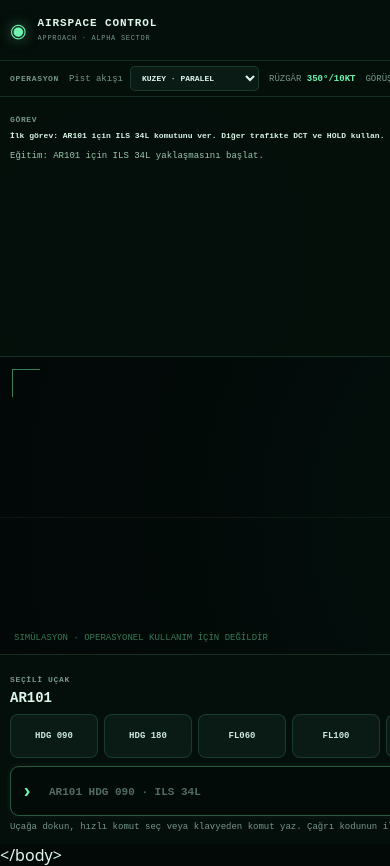
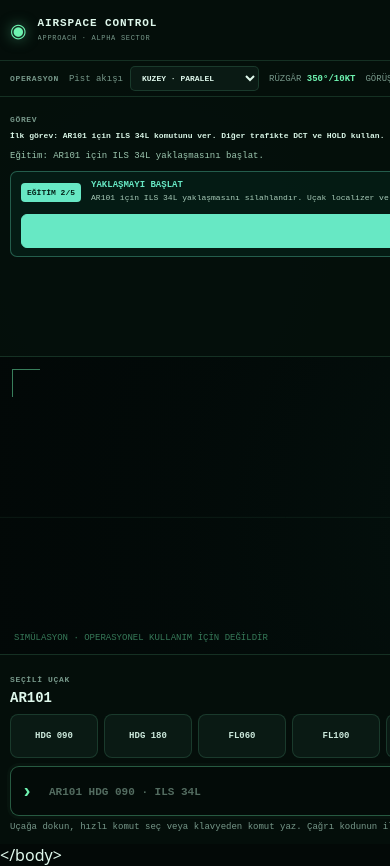
Before and after one commit to bugrabilim/atc, a React (Vite) app: page / in a window 390 px wide. Shown: the top 866 px of the page. Built offline with nearby package versions, Linux system fonts and the light colour scheme.

Commit message:
feat: add guided first-landing tutorial

```diff
--- a/src/engine/progression.ts
+++ b/src/engine/progression.ts
@@ -1,4 +1,32 @@
 import type { GameState } from './types';
+
+export interface TrainingGuide {
+  step: number;
+  totalSteps: number;
+  title: string;
+  message: string;
+  callsign?: string;
+  command?: string;
+}
+
+export function trainingGuide(state: GameState, trainingCallsign: string | null, runwayId: string | null): TrainingGuide | null {
+  if (!trainingCallsign || !runwayId || state.landed > 0) return null;
+  const aircraft = state.aircraft.find((item) => item.callsign === trainingCallsign);
+  if (!aircraft) return { step: 5, totalSteps: 5, title: 'İLK İNİŞ TAMAMLANDI', message: 'İlk geliş radardan çıktı. Artık diğer trafik üzerinde aynı döngüyü uygulayabilirsin.' };
+  if (state.selectedCallsign !== trainingCallsign) {
+    return { step: 1, totalSteps: 5, title: 'UÇAĞI SEÇ', message: `${trainingCallsign} uçuş şeridine veya radar etiketine dokun. Seçili uçak komutların hedefidir.`, callsign: trainingCallsign };
+  }
+  if (!aircraft.approach) {
+    return { step: 2, totalSteps: 5, title: 'YAKLAŞMAYI BAŞLAT', message: `${trainingCallsign} için ILS ${runwayId} yaklaşmasını silahlandır. Uçak localizer ve glideslope'a uygun konuma geldiğinde otomatik capture yapar.`, callsign: trainingCallsign, command: `ILS ${runwayId}` };
+  }
+  if (aircraft.approach.status === 'armed') {
+    return { step: 3, totalSteps: 5, title: 'CAPTURE BEKLE', message: `${trainingCallsign} ILS'e yönleniyor. Yeşil yaklaşma çizgisine yaklaştığında capture gerçekleşecek; bu sırada heading ve hızını izle.`, callsign: trainingCallsign };
+  }
+  if (!aircraft.approach.landingCleared) {
+    return { step: 4, totalSteps: 5, title: 'İNİŞ İZNİ VER', message: `${trainingCallsign} localizer ve glideslope üzerinde. Pist ve öndeki trafik uygunsa LAND komutuyla iniş izni ver.`, callsign: trainingCallsign, command: 'LAND' };
+  }
+  return { step: 5, totalSteps: 5, title: 'FİNALİ İZLE', message: `${trainingCallsign} iniş izni aldı. Finalde kalmasını izle; touchdown sonrası ilk görevin tamamlanacak.`, callsign: trainingCallsign };
+}
 
 export function controllerRank(score: number) {
   if (score >= 1800) return 'BAŞ KONTROLÖR';
--- a/src/ui/App.tsx
+++ b/src/ui/App.tsx
@@ -10,7 +10,7 @@ import { DebriefPanel } from './DebriefPanel';
 import { FlightStripList } from './FlightStripList';
 import { MissionPanel } from './MissionPanel';
 import { RadarScope } from './RadarScope';
-import { buildDebrief } from '../engine/progression';
+import { buildDebrief, trainingGuide, type TrainingGuide } from '../engine/progression';
 import { restoreSession, serializeSession, type SavedSession } from '../engine/session';
 
 interface CareerStats {
@@ -121,10 +121,10 @@ export function App() {
     setFeedback({ type: 'info', message: `${callsign} seçildi. Hedef komutu yazabilir veya hızlı komut kullanabilirsin.` });
   }, []);
 
-  const submitCommand = useCallback(() => {
+  const issueCommand = useCallback((input: string) => {
     const snapshot = stateRef.current;
     const parsed = parseCommandLine(
-      command,
+      input,
       snapshot.aircraft.map((item) => item.callsign),
       snapshot.selectedCallsign,
       activeArrivalRunways.map((item) => item.id),
@@ -132,20 +132,19 @@ export function App() {
     );
     if (!parsed.ok) {
       setFeedback({ type: 'error', message: parsed.error });
-      return;
+      return false;
     }
     if (parsed.command.kind === 'land') {
       const clearance = landingClearanceStatus(snapshot, parsed.command.callsign, activeWorld);
       if (!clearance.ok) {
         setFeedback({ type: 'error', message: clearance.message });
-        return;
+        return false;
       }
     }
     setState((current) => ({
       ...queueInstruction(current, parsed.command, parsed.normalized),
       selectedCallsign: parsed.command.callsign,
     }));
-    setCommand('');
     setFeedback({
       type: 'success',
       message: parsed.command.kind === 'approach'
@@ -158,7 +157,18 @@ export function App() {
               ? `${parsed.normalized} · iniş izni readback ile onaylandı.`
               : `${parsed.normalized} · pilot readback verdi; uçak talimatı kademeli uygulayacak.`,
     });
-  }, [activeArrivalRunways, activeWorld, command]);
+    return true;
+  }, [activeArrivalRunways, activeWorld]);
+
+  const submitCommand = useCallback(() => {
+    if (issueCommand(command)) setCommand('');
+  }, [command, issueCommand]);
+
+  const tutorial = trainingGuide(state, trainingAircraft?.callsign ?? null, trainingAircraft?.assignedRunway ?? null);
+  const submitTutorialCommand = useCallback((guide: TrainingGuide) => {
+    if (!guide.callsign || !guide.command) return;
+    if (issueCommand(`${guide.callsign} ${guide.command}`)) setCommand('');
+  }, [issueCommand]);
 
   const togglePause = () => setState((current) => ({ ...current, paused: !current.paused }));
   const cycleSpeed = () => setState((current) => ({ ...current, timeScale: current.timeScale === 1 ? 2 : current.timeScale === 2 ? 4 : 1 }));
@@ -250,6 +260,8 @@ export function App() {
           events={state.eventLog}
           activeFlowLabel={activeFlow?.label ?? 'STANDART'}
           pendingInstructionCount={state.pendingInstructions.length}
+          tutorial={tutorial}
+          onTutorialCommand={submitTutorialCommand}
         />
       </div>
 
--- a/src/ui/MissionPanel.tsx
+++ b/src/ui/MissionPanel.tsx
@@ -1,5 +1,5 @@
 import type { Aircraft, GameEvent } from '../engine/types';
-import { controllerRank, nextMission } from '../engine/progression';
+import { controllerRank, nextMission, type TrainingGuide } from '../engine/progression';
 
 interface MissionPanelProps {
   aircraft: Aircraft[];
@@ -15,9 +15,11 @@ interface MissionPanelProps {
   events: GameEvent[];
   activeFlowLabel: string;
   pendingInstructionCount: number;
+  tutorial: TrainingGuide | null;
+  onTutorialCommand: (guide: TrainingGuide) => void;
 }
 
-export function MissionPanel({ aircraft, score, landed, handoffs, trafficLevel, bestScore, bestLandings, trainingCallsign, trainingRunway, priorityTraffic, events, activeFlowLabel, pendingInstructionCount }: MissionPanelProps) {
+export function MissionPanel({ aircraft, score, landed, handoffs, trafficLevel, bestScore, bestLandings, trainingCallsign, trainingRunway, priorityTraffic, events, activeFlowLabel, pendingInstructionCount, tutorial, onTutorialCommand }: MissionPanelProps) {
   const trainingAircraft = aircraft.find((item) => item.callsign === trainingCallsign);
   const approachCaptured = trainingAircraft?.approach?.status === 'captured';
   const landingCleared = trainingAircraft?.approach?.landingCleared;
@@ -50,6 +52,13 @@ export function MissionPanel({ aircraft, score, landed, handoffs, trafficLevel,
       <div className="mission-event" aria-live="polite">
         {events.at(-1)?.message ?? 'Radar sahası izleniyor.'}
       </div>
+      {tutorial ? (
+        <div className="tutorial-guide" aria-label={`Eğitim adımı ${tutorial.step}`}>
+          <span className="tutorial-guide__step">EĞİTİM {tutorial.step}/{tutorial.totalSteps}</span>
+          <div><strong>{tutorial.title}</strong><small>{tutorial.message}</small></div>
+          {tutorial.command ? <button type="button" onClick={() => onTutorialCommand(tutorial)}>{tutorial.command} UYGULA</button> : null}
+        </div>
+      ) : null}
     </section>
   );
 }
--- a/src/ui/styles.css
+++ b/src/ui/styles.css
@@ -84,6 +84,12 @@ button { touch-action: manipulation; }
 .mission-score { display: flex; gap: 14px; color: var(--muted); font: 600 9px IBM Plex Mono, monospace; }
 .mission-score b { margin-left: 5px; color: var(--green); font-size: 12px; }
 .mission-event { color: #9dc7b0; font: 500 9px/1.35 IBM Plex Mono, monospace; text-align: right; }
+.tutorial-guide { grid-column: 1 / -1; display: grid; grid-template-columns: auto minmax(0, 1fr) auto; align-items: center; gap: 10px; padding: 8px 10px; border: 1px solid rgba(103,232,196,.32); border-radius: 7px; background: rgba(7, 39, 29, .52); }
+.tutorial-guide__step { padding: 5px 6px; color: #032218; border-radius: 4px; background: var(--cyan); font: 700 8px IBM Plex Mono, monospace; white-space: nowrap; }
+.tutorial-guide strong, .tutorial-guide small { display: block; font-family: IBM Plex Mono, monospace; }
+.tutorial-guide strong { color: var(--cyan); font-size: 9px; }
+.tutorial-guide small { margin-top: 3px; color: #a8cbb9; font-size: 8px; line-height: 1.35; }
+.tutorial-guide button { min-height: 34px; padding: 0 10px; color: #04120c; border: 1px solid var(--cyan); border-radius: 6px; background: var(--cyan); font: 700 8px IBM Plex Mono, monospace; cursor: pointer; white-space: nowrap; }
 
 .workspace { min-height: 0; display: grid; grid-template-columns: minmax(0, 1fr) 260px; }
 .radar-frame { position: relative; min-height: 0; overflow: hidden; border-right: 1px solid var(--line); }
@@ -160,6 +166,8 @@ button { touch-action: manipulation; }
   .command-feedback { white-space: nowrap; overflow: hidden; text-overflow: ellipsis; }
   .mission-panel { grid-template-columns: minmax(0, 1fr) auto; gap: 9px 14px; padding: 8px 10px; }
   .mission-event { grid-column: 1 / -1; text-align: left; white-space: nowrap; overflow: hidden; text-overflow: ellipsis; }
+  .tutorial-guide { grid-template-columns: auto minmax(0, 1fr); }
+  .tutorial-guide button { grid-column: 1 / -1; width: 100%; }
 }
 
 @media (max-width: 520px) {
```
Also changed, not shown: 1 other file (tests, documents, lock files or other folders).
